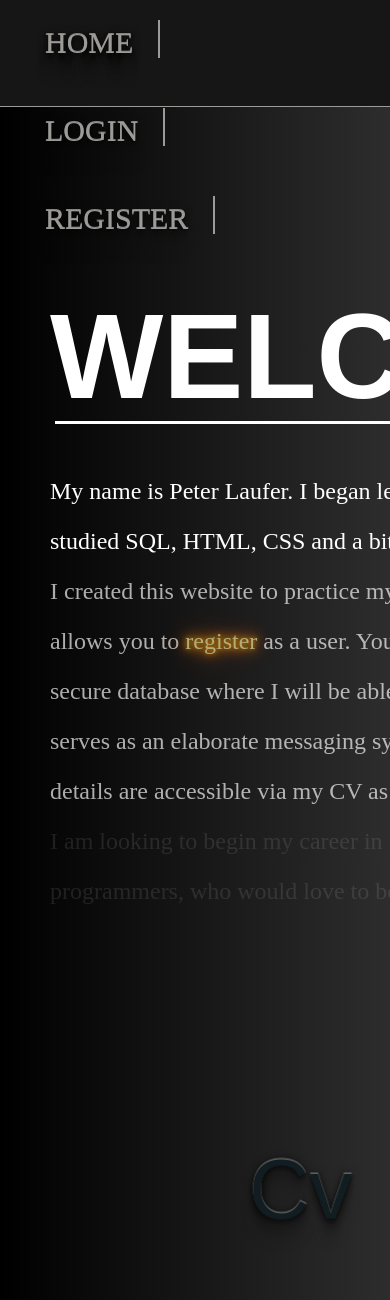
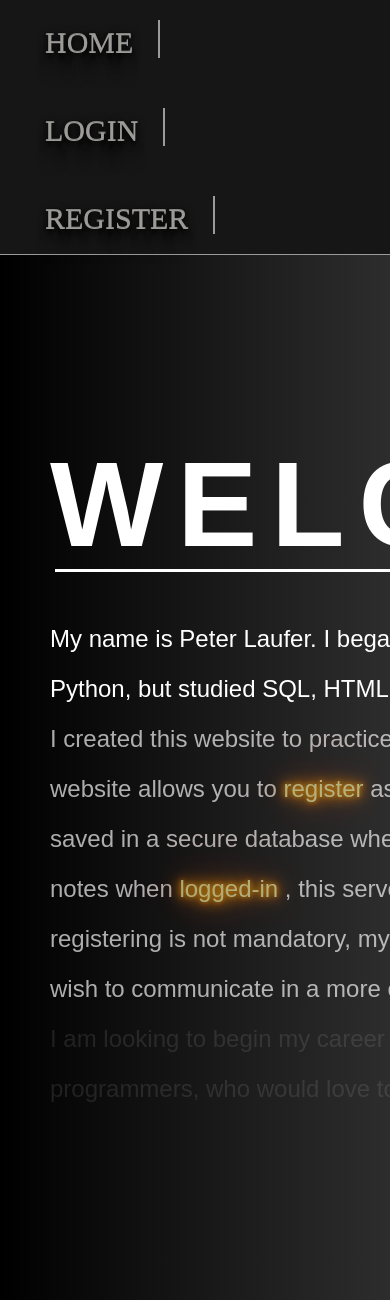
Before and after one commit to Peter-Lauf/Webapp1, a Flask app: page / in a window 390 px wide; the page is wider, and only the part inside the window is pictured. Shown: the top 1300 px of that part. Run offline with Flask 2, Linux system fonts and the light colour scheme; some libraries are stand-ins or nearby versions; some web fonts are replaced.

Commit message:
new navbar changes. issues ficed

```diff
--- a/website/static/stylesheets/styles.css
+++ b/website/static/stylesheets/styles.css
@@ -1,3 +1,6 @@
+@import url('https://fonts.cdnfonts.com/css/ink-free');
+
+
 body {
     background-image: linear-gradient(rgba(0, 0, 0, 0.5), rgba(0, 0, 0, 0.5)),
      url('../stylesheets/images/background3.jpg');
@@ -7,6 +10,8 @@ body {
     background-repeat: repeat;
     height: 1152px;
     max-height: 1152px;
+    overflow-x: hidden;
+    font-family: 'Ink Free', sans-serif;
 }
 
 .nav-wrapper {
@@ -21,7 +26,6 @@ body {
 
 .navbar-custom {
     width: 100%;
-    height: 8vh;
     position: relative;
     top: 45px;
     left: 45px;
@@ -30,10 +34,7 @@ body {
     flex: 1;
     flex-wrap: wrap;
     gap: 10px;
-    max-height: 45px;
-    mrgin-right: -30px;
-
-
+    margin-right: -30px;
 }
 
 .hover-this {
@@ -87,6 +88,10 @@ body {
 @media(max-width: 900px) {
     .navbar-custom {
         top: 30%;
+    }
+
+    .navbar-item {
+        width: 100%;
     }
 
     .hover-this {
--- a/website/static/stylesheets/styleshomepage.css
+++ b/website/static/stylesheets/styleshomepage.css
@@ -15,10 +15,13 @@
   margin: auto;
 }
 
+@import url('https://fonts.cdnfonts.com/css/ink-free');
+
 /* Homepage content */
 
 .homepage-content {
   display: flex;
+  font-family: 'Ink Free', sans-serif;
   gap: 70px;
   justify-content: flex-start;
   flex-wrap: wrap;
@@ -39,9 +42,10 @@
 /* Homepage title */
 
 .homepage-title {
-  font-family: sans-serif;
+  font-family: 'Ink Free', sans-serif;
   font-size: 120px;
-  font-weight: 700;
+  font-weight: 900;
+  letter-spacing: 14px;
   padding-bottom: 7px;
   color: white;
   opacity: 1;
--- a/website/templates/base.html
+++ b/website/templates/base.html
@@ -25,6 +25,8 @@
     <link rel="stylesheet" href="{{ url_for('static', filename='/stylesheets/styleshomepage.css') }}" />
     <link rel="stylesheet" href="{{ url_for('static', filename='/stylesheets/stylescvbutton.css') }}" />
     <link rel="stylesheet" href="{{ url_for('static', filename='./design/style.css') }}" />
+    <link href="https://fonts.cdnfonts.com/css/ink-free" rel="stylesheet">
+
 
     <title>{% block title %}Homepage{% endblock %}</title>
 </head>
--- a/website/templates/homepage.html
+++ b/website/templates/homepage.html
@@ -5,7 +5,7 @@
 <div class="homepage-wrapper">
     <div class="homepage-content">
         <article class="homepage-content-article">
-            <h0 class="homepage-title">WELCOME.</h0>
+            <h0 class="homepage-title">WELCOME</h0>
             <p class="underline">
             <p class="homepage-introduction"> My name is Peter Laufer. I began learning programming
               in July 2022. I started with Python, but studied SQL, HTML, CSS and a bit of JS as well.
```
Also changed, not shown: instance/database.db, website/__init__.py (line endings or trailing spaces).
